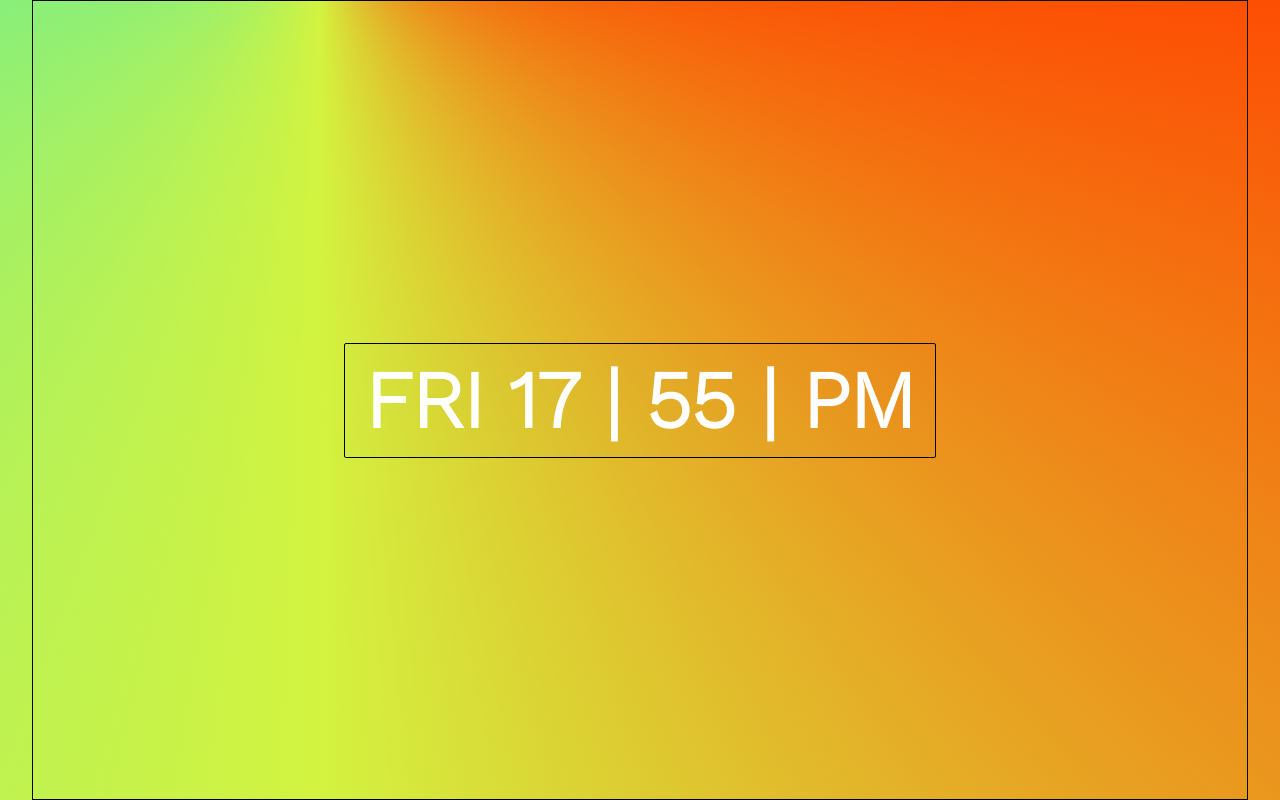
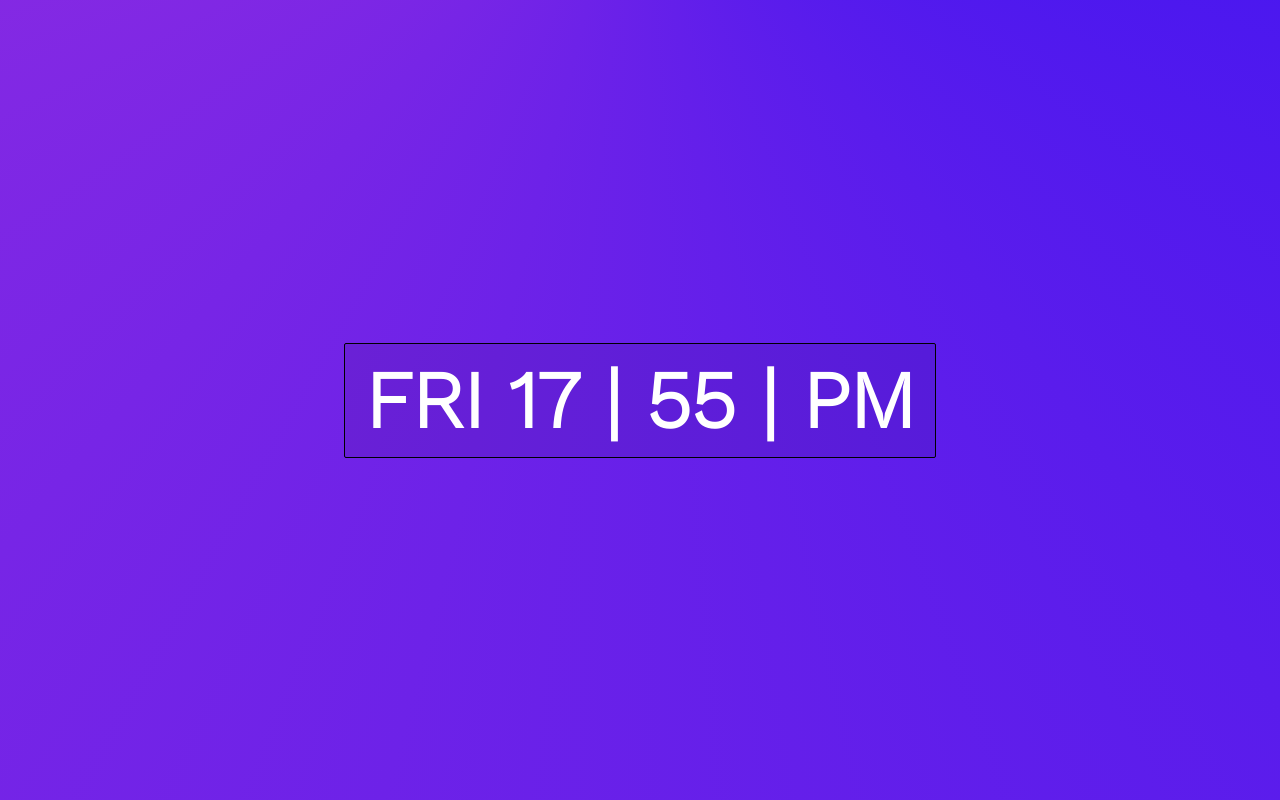
Before and after one commit to sparsh97/digital-clock, a plain HTML site: page index.html in a window 1280 px wide. Drawn offline with nearby package versions, Linux system fonts and the light colour scheme.

Commit message:
digital clock css changes

```diff
--- a/styles/styles.scss
+++ b/styles/styles.scss
@@ -1,25 +1,22 @@
 @import url("https://fonts.googleapis.com/css2?family=Work+Sans:wght@300&display=swap");
 html {
   font-size: 100%;
-  -webkit-box-sizing: border-box;
-          box-sizing: border-box;
+  box-sizing: border-box;
 }
 
 *, *::before, *::after {
-  -webkit-box-sizing: inherit;
-          box-sizing: inherit;
+    box-sizing: inherit;
 }
 
 body {
   margin: 0;
   padding: 0;
   font-family: 'Work Sans', sans-serif;
-  background: conic-gradient(from 90deg at 25% -10%, #ff4500, #d3f340, #7bee85, #afeeee, #7bee85)
+  background: conic-gradient(from -90deg at 50% -25%, blue, blueviolet);
 }
 
 .container{
-    border: 1px solid black;
-
+    // border: 1px solid black;
     width: 95%;
     height: 100vh;
     margin: auto;
@@ -35,7 +32,7 @@ body {
     padding: 10px;
     border-radius: 2px;
     color: #fff;
-    background: rgba(0, 0, 0, 0.007);
+    background: rgba(0, 0, 0, 0.075);
 }
 
 .clock h1{
```
Also changed, not shown: styles/styles.css, 1 other file.
